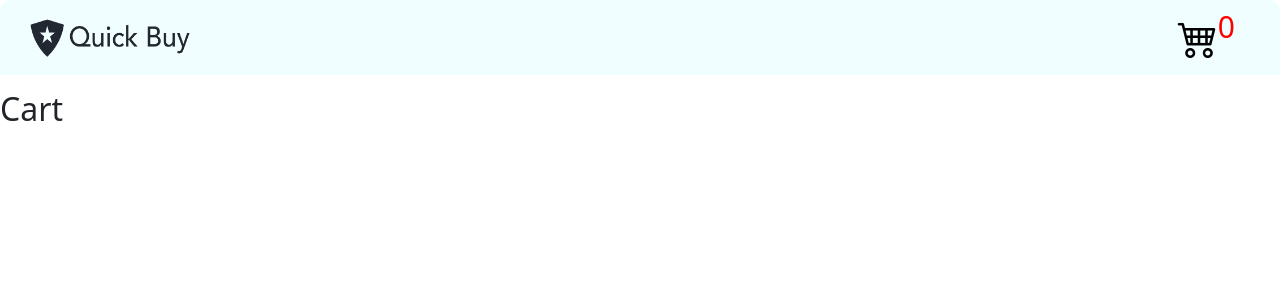
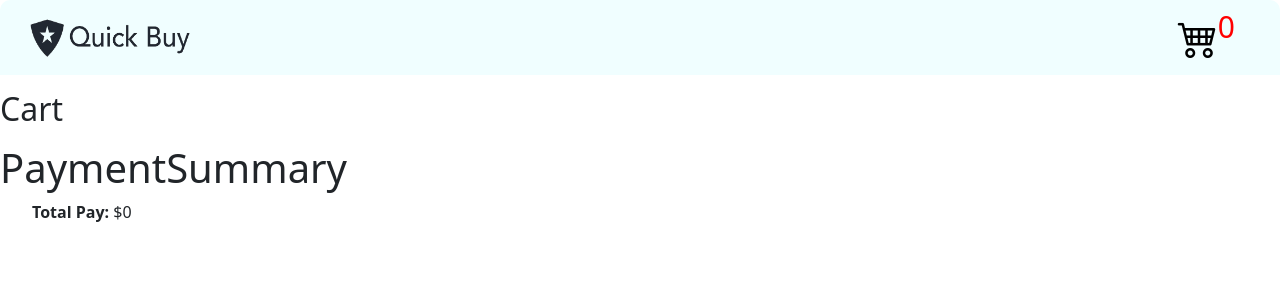
Before and after one commit to akashjayas11/React_Project, a React (Vite) app: page /cart in a window 1280 px wide. Shown: the top 300 px of the page. Built offline with nearby package versions, Linux system fonts and the light colour scheme.

Commit message:
Payment Summary Added

```diff
--- a/src/Components/Cart/CartPage.tsx
+++ b/src/Components/Cart/CartPage.tsx
@@ -1,8 +1,8 @@
-import React from 'react';
 import { useCart } from '../contexts/CartContext';
 import './CartPage.css'
+import PaymentSummary from './PaymentSummary/PaymentSummary';
 
-const CartPage: React.FC = () => {
+const CartPage= () => {
   const { cartItems, removeFromCart } = useCart();
 
   return (
@@ -17,6 +17,7 @@ const CartPage: React.FC = () => {
           </li>
         ))}
       </ul>
+      <PaymentSummary />
     </div>
   );
 };
--- /dev/null
+++ b/src/Components/Cart/PaymentSummary/PaymentSummary.tsx
@@ -0,0 +1,36 @@
+import { useEffect, useState } from 'react';
+import { useCart } from '../../contexts/CartContext';
+import { CartItem } from '../../contexts/CartContext';
+const PaymentSummary = () => {
+  const { cartItems } = useCart();
+  const [totalAmount, setTotalAmount] = useState<number>(0);
+
+  const calculateTotal = () => {
+    let total = 0;
+    cartItems.forEach((item: CartItem) => {
+      total += item.price * item.quantity;
+    });
+    setTotalAmount(total);
+  };
+
+  useEffect(() => {
+    calculateTotal();
+  }, [cartItems]);
+
+  return (
+    <>
+      <h1>PaymentSummary</h1>
+      <ul>
+        {cartItems.map((item: CartItem) => (
+          <li key={item.id}>
+            {item.title} - <b>${item.price}</b><br />
+            Quantity: <b>{item.quantity}</b>
+          </li>
+        ))}
+        <li><b>Total Pay:</b> ${totalAmount}</li>
+      </ul>
+    </>
+  );
+};
+
+export default PaymentSummary;
--- a/src/Components/contexts/CartContext.tsx
+++ b/src/Components/contexts/CartContext.tsx
@@ -9,7 +9,7 @@ interface Product {
   image: string;
 }
 
-interface CartItem extends Product {
+export interface CartItem extends Product {
   quantity: number;
 }
 type Props={
```
